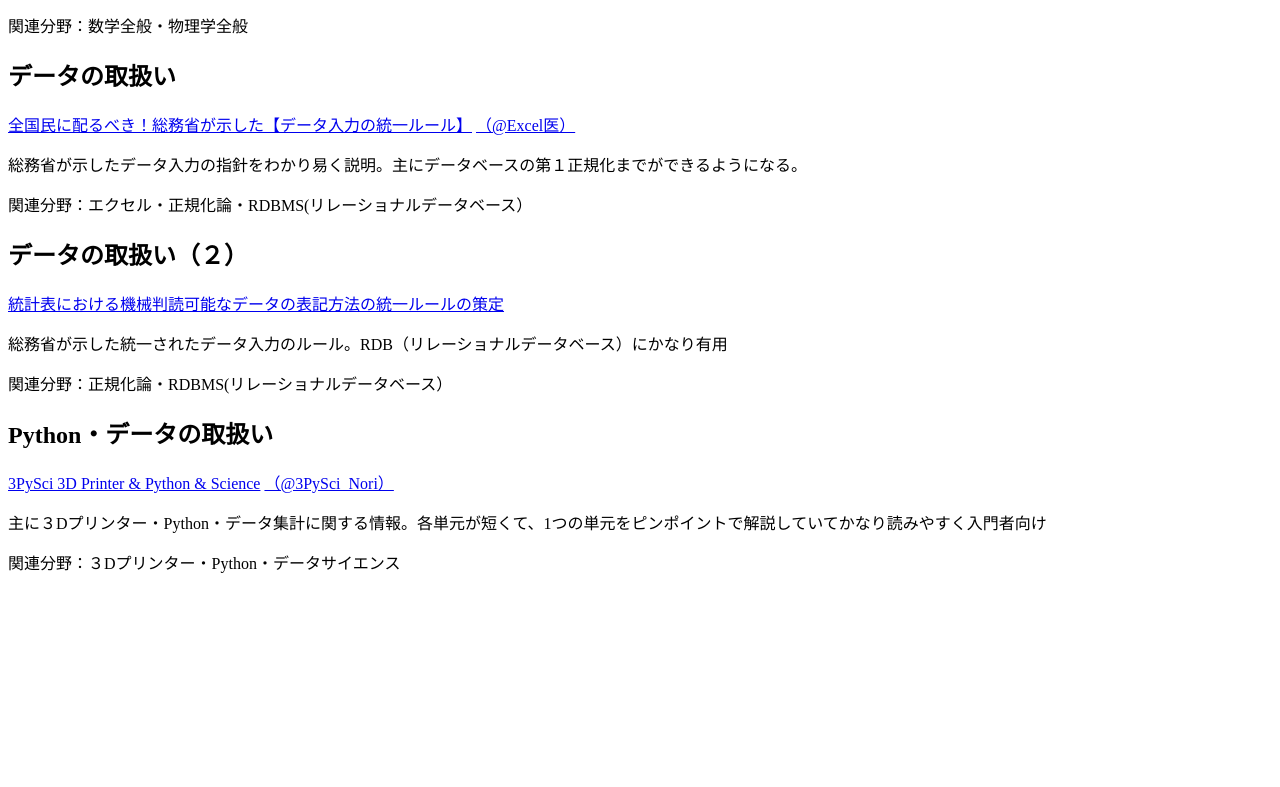
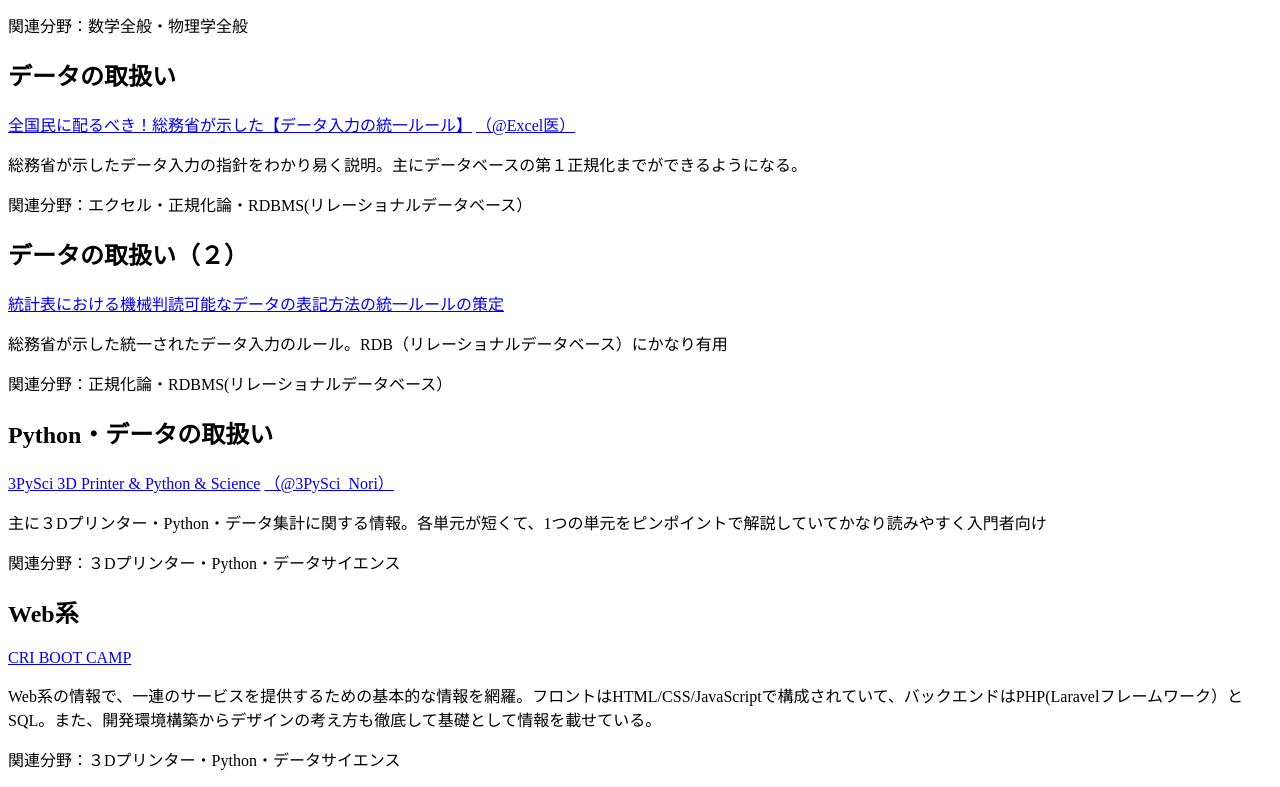
Before and after one commit to Minami-Yukino/kakedase, a plain HTML site: page index.html in a window 1280 px wide. Shown: the part 1072-1859 px from the top of the page. Before the commit the page ends 1662 px from the top, so only its background shows below. Drawn offline with Linux system fonts and the light colour scheme.

Commit message:
Update index.html

```diff
--- a/index.html
+++ b/index.html
@@ -54,6 +54,11 @@
   <p>主に３Dプリンター・Python・データ集計に関する情報。各単元が短くて、1つの単元をピンポイントで解説していてかなり読みやすく入門者向け</p>
   <p>関連分野：３Dプリンター・Python・データサイエンス</p>
 
+  <h2>Web系</h2>
+  <A href="https://cbc-study.com">CRI BOOT CAMP</A>
+  <p>Web系の情報で、一連のサービスを提供するための基本的な情報を網羅。フロントはHTML/CSS/JavaScriptで構成されていて、バックエンドはPHP(Laravelフレームワーク）とSQL。また、開発環境構築からデザインの考え方も徹底して基礎として情報を載せている。</p>
+  <p>関連分野：３Dプリンター・Python・データサイエンス</p>
+
 </main>
 
 </body>
```
